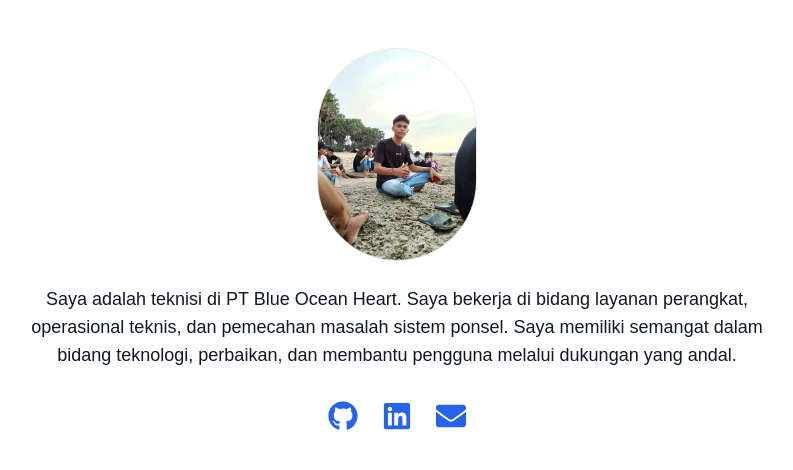
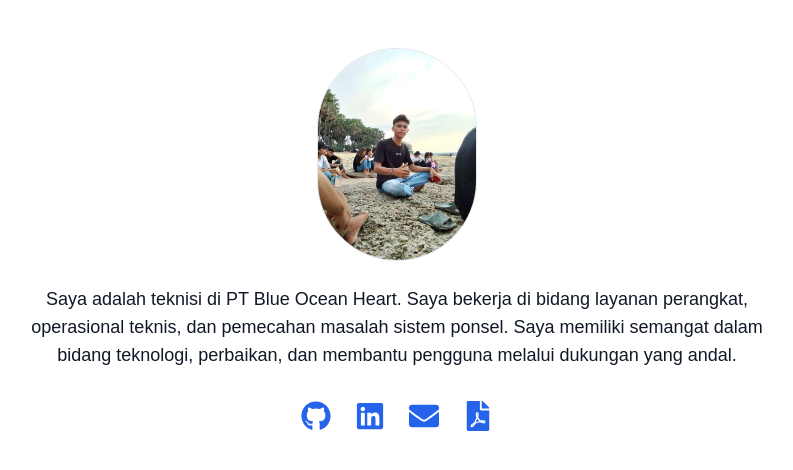
Before and after one commit to LaijuKamang/my-portfolio, a Next.js app: page /about in a window 1280 px wide. Shown: the top 470 px of the page, without its empty margins (243-1036 px from the left). Built offline with nearby package versions, Linux system fonts and the light colour scheme.

Commit message:
Update page.tsx

```diff
--- a/app/about/page.tsx
+++ b/app/about/page.tsx
@@ -1,6 +1,5 @@
-// app/about/page.tsx
 import Image from "next/image";
-import { FaGithub, FaLinkedin, FaEnvelope } from "react-icons/fa";
+import { FaGithub, FaLinkedin, FaEnvelope, FaFilePdf } from "react-icons/fa";
 
 export default function About() {
   return (
@@ -29,6 +28,7 @@ export default function About() {
             target="_blank"
             rel="noopener noreferrer"
             aria-label="GitHub"
+            title="GitHub"
           >
             <FaGithub className="hover:text-red-500 transition" />
           </a>
@@ -37,6 +37,7 @@ export default function About() {
             target="_blank"
             rel="noopener noreferrer"
             aria-label="LinkedIn"
+            title="LinkedIn"
           >
             <FaLinkedin className="hover:text-red-500 transition" />
           </a>
@@ -45,8 +46,21 @@ export default function About() {
             target="_blank"
             rel="noopener noreferrer"
             aria-label="Email"
+            title="Email"
           >
             <FaEnvelope className="hover:text-red-500 transition" />
+          </a>
+
+          {/* Link CV: buka di tab baru sehingga pengunjung bisa melihat & mengunduh */}
+          <a
+            href="/cv/CV_Hen_Umbu_Laiya.pdf"
+            target="_blank"
+            rel="noopener noreferrer"
+            aria-label="Lihat dan Unduh CV"
+            title="Lihat / Unduh CV"
+            className="hover:text-red-500 transition"
+          >
+            <FaFilePdf />
           </a>
         </div>
       </section>
```
